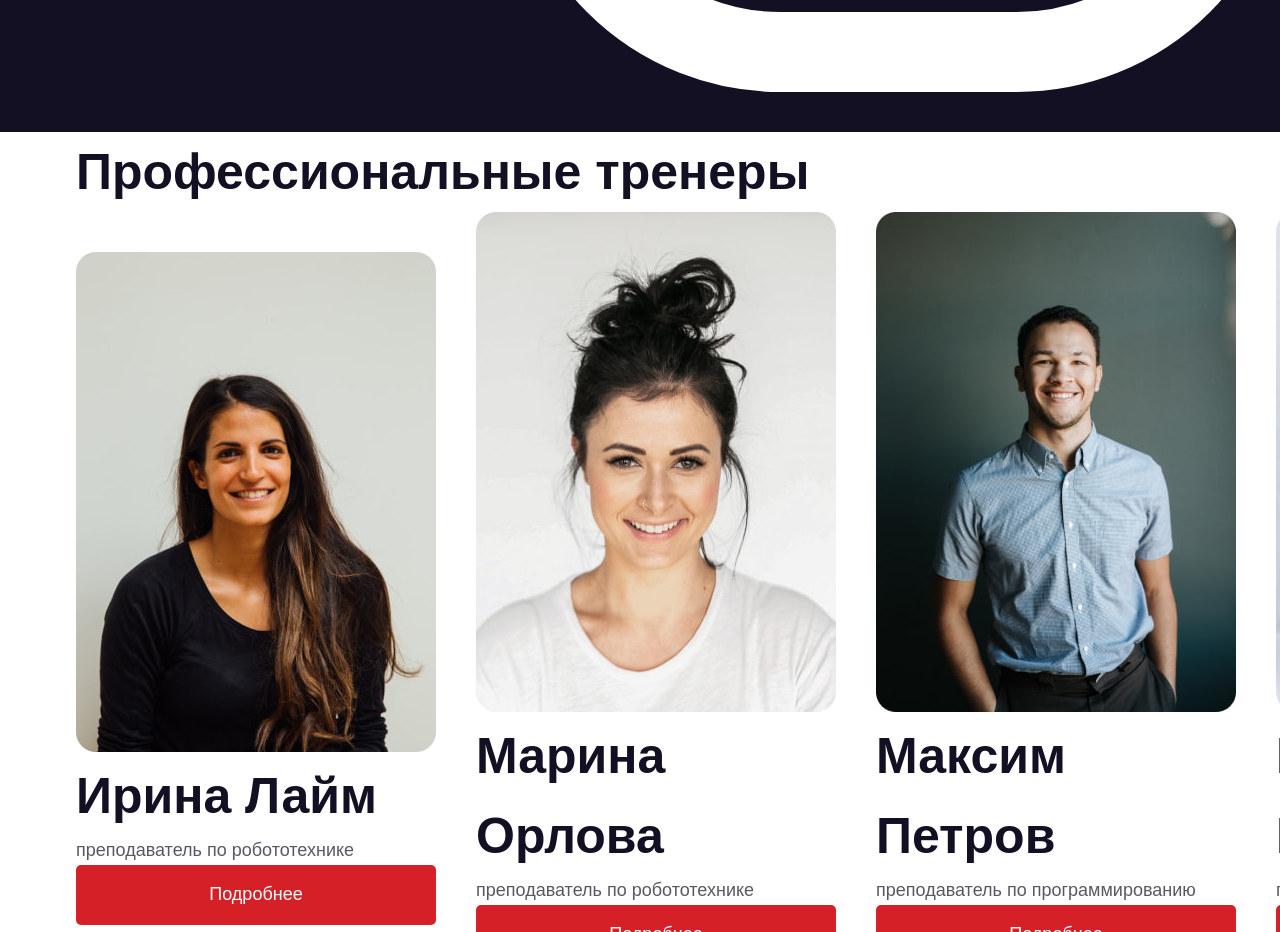
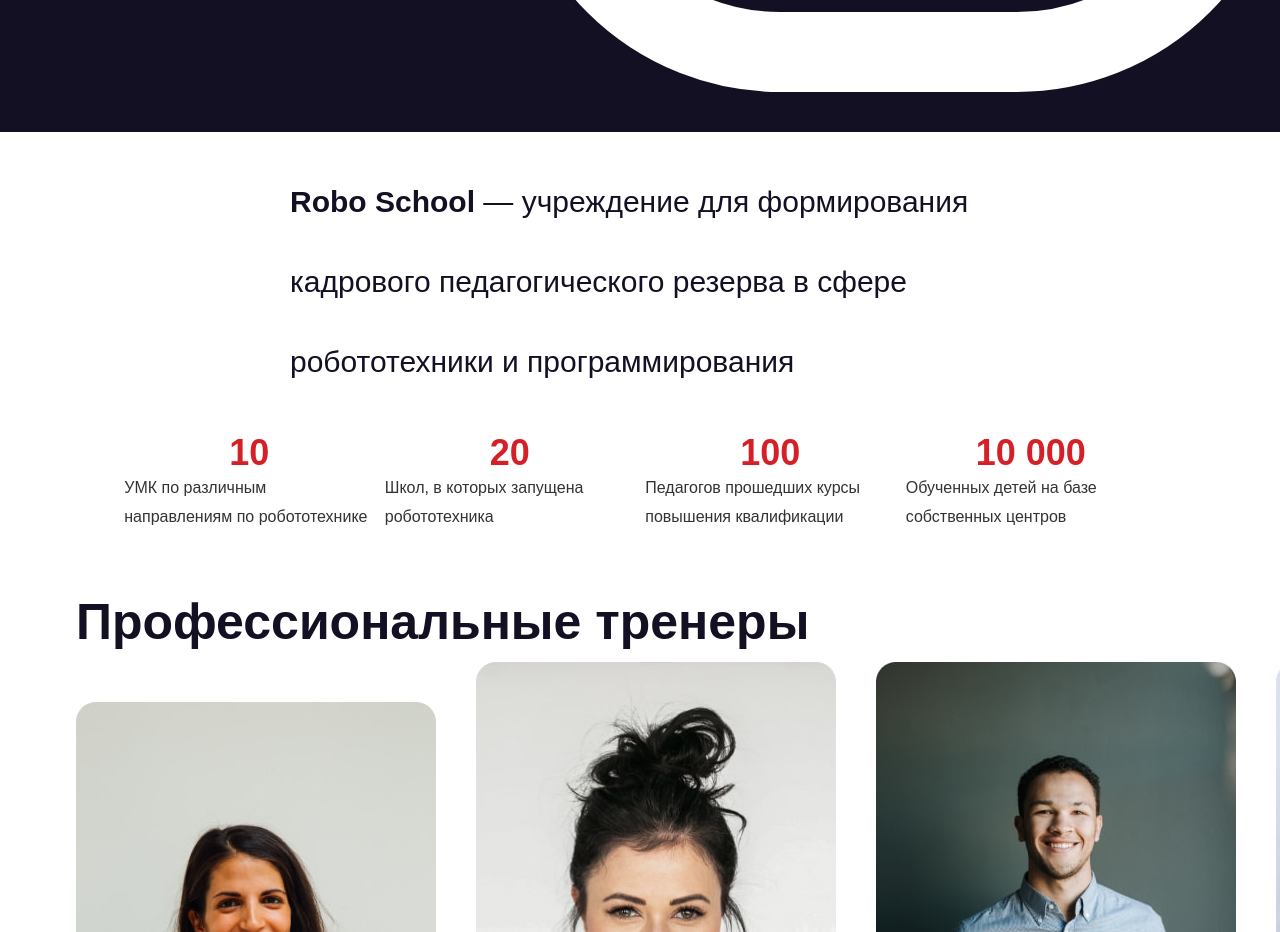
Before and after one commit to Dmitriy-Ponomarenko/moko-school, a website built with Vite: page index.html in a window 1280 px wide. Shown: the part 785-1717 px from the top of the page. Built offline with nearby package versions, Linux system fonts and the light colour scheme.

Commit message:
пытаюсь сделать about

```diff
--- a/src/css/partials/about.css
+++ b/src/css/partials/about.css
@@ -1,2 +1,96 @@
-.about-section {
+.stats-section {
+    padding: 30px 15px;
+    max-width: 1200px;
+    margin: 0 auto;
+    text-align: left;
 }
+
+
+.title {
+    font-size: 24px;
+    font-weight: normal;
+    max-width: 90%;
+    margin: 0 auto;
+}
+
+.title strong {
+    font-weight: bold;
+}
+
+
+.stats {
+    display: flex;
+    flex-direction: column;
+    align-items: center;
+    margin-top: 30px;
+    padding: 0;
+    list-style: none;
+}
+
+.stat {
+    margin-bottom: 20px;
+    align-items: center;
+    display: flex;
+    flex-direction: column;
+    text-align: left;
+}
+
+.number {
+    font-size: 32px;
+    font-weight: bold;
+    color: #D52027;
+    text-align: left;
+}
+
+.desc {
+    font-size: 14px;
+    color: #333;
+    max-width: 250px;
+    margin: 0 auto;
+}
+
+
+@media (min-width: 768px) {
+    .title {
+        font-size: 22px;
+        max-width: 80%;
+    }
+
+    .stats {
+        flex-direction: row;
+        flex-wrap: wrap;
+        justify-content: space-between;
+    }
+
+    .stat {
+        flex: 1 1 45%;
+        max-width: 50%;
+    }
+}
+
+
+@media (min-width: 1024px) {
+    .title {
+        font-size: 30px;
+        max-width: 700px;
+        text-align: left;
+    }
+
+    .stats {
+        flex-wrap: nowrap;
+        justify-content: space-between;
+    }
+
+    .stat {
+        flex: 1;
+        max-width: 25%;
+    }
+
+    .number {
+        font-size: 36px;
+    }
+
+    .desc {
+        font-size: 16px;
+    }
+}
--- a/src/partials/about.html
+++ b/src/partials/about.html
@@ -0,0 +1,25 @@
+<section class="stats-section">
+    <div class="container">
+        <h3 class="title">
+            <strong>Robo School</strong> — учреждение для формирования кадрового педагогического резерва в сфере робототехники и программирования
+        </h3>
+        <ul class="stats">
+            <li class="stat">
+                <span class="number">10</span>
+                <p class="desc">УМК по различным направлениям по робототехнике</p>
+            </li>
+            <li class="stat">
+                <span class="number">20</span>
+                <p class="desc">Школ, в которых запущена робототехника</p>
+            </li>
+            <li class="stat">
+                <span class="number">100</span>
+                <p class="desc">Педагогов прошедших курсы повышения квалификации</p>
+            </li>
+            <li class="stat">
+                <span class="number">10 000</span>
+                <p class="desc">Обученных детей на базе собственных центров</p>
+            </li>
+        </ul>
+    </div>
+</section>
```
